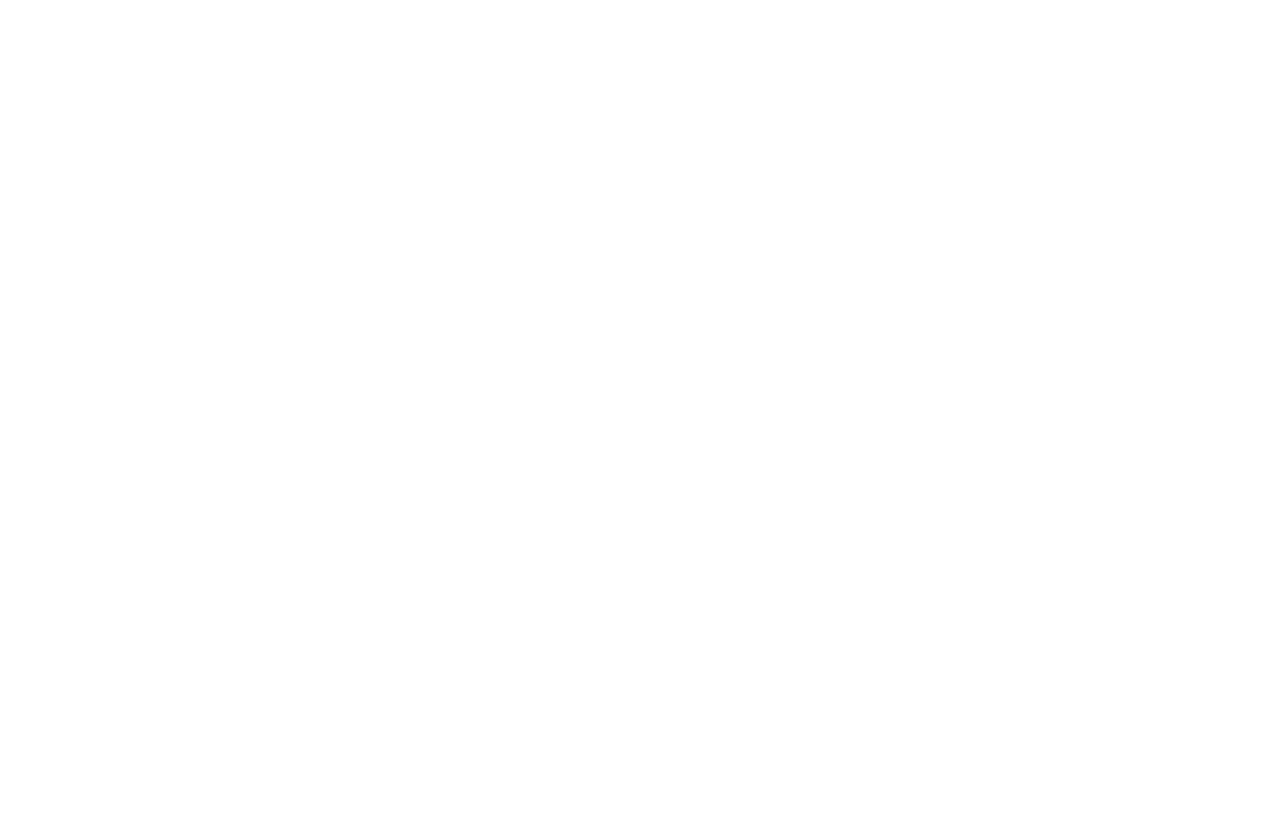
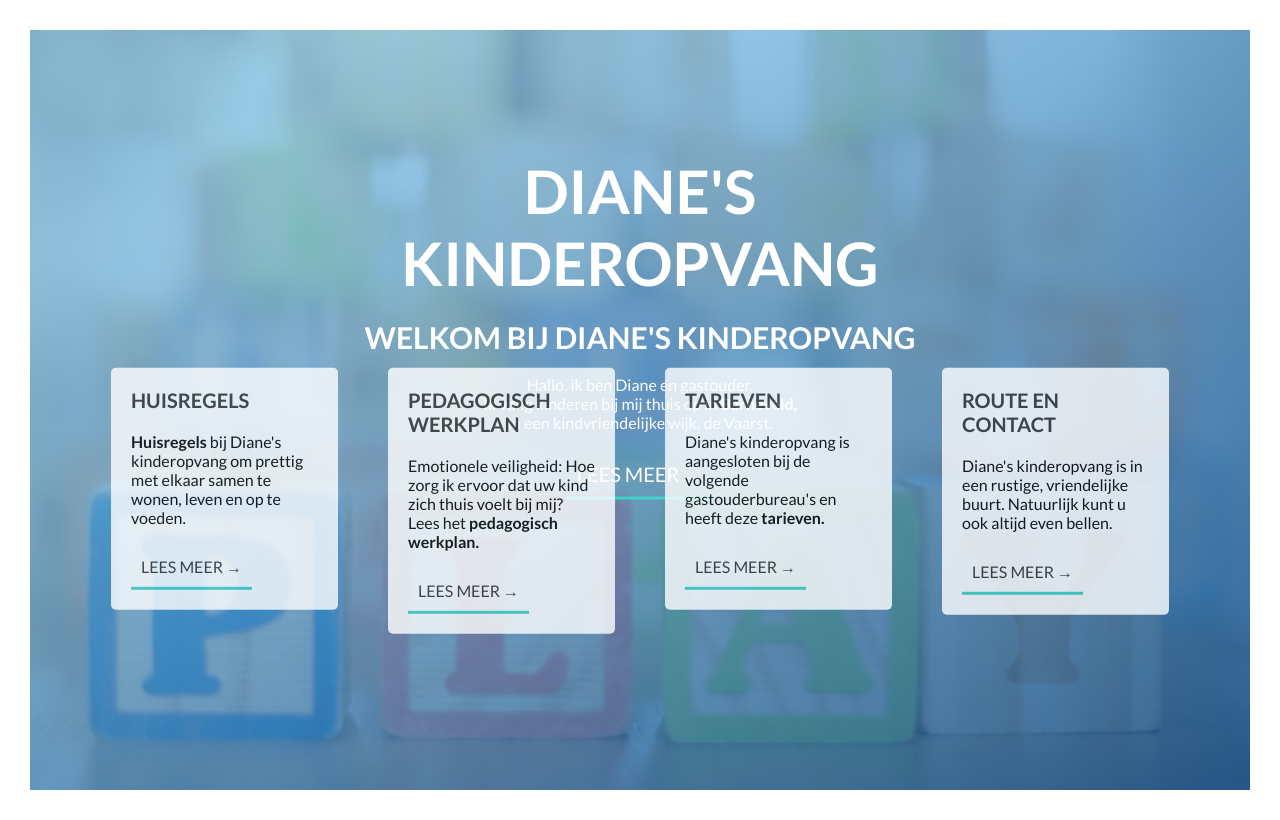
Before and after one commit to Cornee5674/Dianeskinderopvang2, a PHP site: page /landing.html in a window 1280 px wide. Before the commit the page is empty. Run offline with PHP 8.4, Linux system fonts and the light colour scheme.

Commit message:
Landing Page

```diff
--- a/css/style.css
+++ b/css/style.css
@@ -0,0 +1,144 @@
+@keyframes fromTopToBottom {
+  0% {
+    transform: translateY(-12rem);
+    opacity: 0; }
+  100% {
+    transform: translateY(0);
+    opacity: 1; } }
+
+@keyframes fromBottomToTop {
+  0% {
+    transform: translateY(12rem);
+    opacity: 0; }
+  100% {
+    transform: translateY(0);
+    opacity: 1; } }
+
+.margin-bottom-medium {
+  margin-bottom: 6rem; }
+
+.margin-bottom-small {
+  margin-bottom: 2rem; }
+
+.text-white {
+  color: #FFF; }
+
+*,
+*:after,
+*:before {
+  margin: 0;
+  padding: 0;
+  box-sizing: inherit; }
+
+html {
+  font-size: 62.5%; }
+
+body {
+  box-sizing: border-box; }
+
+body {
+  font-family: "Lato", sans-serif;
+  padding: 3rem; }
+
+.paragraph {
+  font-size: 1.6rem; }
+
+.heading-primary {
+  font-size: 6rem;
+  color: #FFF;
+  text-transform: uppercase;
+  animation: fromTopToBottom .8s; }
+
+.secondary-heading {
+  font-size: 3rem;
+  text-transform: uppercase; }
+
+.tertiary-heading {
+  font-size: 2rem;
+  text-transform: uppercase;
+  color: #323232; }
+
+.btn,
+.btn:link,
+.btn:visited {
+  text-decoration: none;
+  text-transform: uppercase;
+  border-bottom: 3px solid #3FD2C7;
+  color: #FFF;
+  font-size: 2rem;
+  transition: all .2s;
+  display: inline-block;
+  padding: 1rem;
+  animation: fromBottomToTop .8s; }
+  .btn:hover,
+  .btn:link:hover,
+  .btn:visited:hover {
+    background-color: #3FD2C7;
+    box-shadow: 0 2rem 3rem rgba(0, 0, 0, 0.15);
+    transform: translateY(-0.85rem); }
+  .btn:active,
+  .btn:link:active,
+  .btn:visited:active {
+    box-shadow: 0 1rem 2rem rgba(0, 0, 0, 0.15);
+    transform: translateY(-0.15rem); }
+
+.btn-small {
+  text-decoration: none;
+  text-transform: uppercase;
+  border-bottom: 3px solid #3FD2C7;
+  color: #323232;
+  font-size: 1.6rem;
+  transition: all .2s;
+  display: inline-block;
+  padding: 1rem;
+  animation: fromBottomToTop .8s; }
+  .btn-small:hover {
+    background-color: #3FD2C7; }
+
+.row {
+  width: 100%; }
+  .row:after {
+    content: "";
+    display: table;
+    clear: both; }
+  .row__col-1-of-3 {
+    float: left;
+    width: calc((100% - 2 * 1rem) / 3);
+    padding: 2rem; }
+    .row__col-1-of-3:not(:last-child) {
+      margin-right: 1rem; }
+  .row__col-1-of-4 {
+    float: left;
+    padding: 2rem;
+    width: calc((100% - 3 * 1rem) / 4); }
+    .row__col-1-of-4:not(:last-child) {
+      margin-right: 1rem; }
+
+.landing {
+  height: 95vh;
+  background-image: linear-gradient(to bottom right, rgba(153, 221, 255, 0.75), rgba(0, 69, 139, 0.75)), url("../img/blocks.jpg");
+  background-size: cover;
+  background-position: bottom;
+  position: relative; }
+  .landing__text-area {
+    position: absolute;
+    top: 30%;
+    left: 50%;
+    transform: translate(-50%, -30%);
+    text-align: center; }
+  .landing__boxes {
+    position: absolute;
+    top: 70%;
+    left: 5%;
+    width: 90%;
+    transform: translateY(-70%); }
+    .landing__boxes--box {
+      background-color: #FFF;
+      opacity: .8;
+      padding: 2rem;
+      border-radius: 5px;
+      position: relative;
+      transition: all .2s; }
+      .landing__boxes--box:hover {
+        transform: translateY(-2rem);
+        box-shadow: 0 2rem 3rem rgba(0, 0, 0, 0.15); }
--- a/landing.html
+++ b/landing.html
@@ -0,0 +1,52 @@
+<html>
+    <head>
+        <title>Diane's kinderopvang</title>
+
+        <link href="https://fonts.googleapis.com/css?family=Lato:300,400,700&display=swap" rel="stylesheet">
+        <link rel="stylesheet" href="css/style.css">
+    </head>
+    <body>
+        <section class="landing">
+            <div class="landing__text-area text-white">
+                <h1 class="heading-primary margin-bottom-small">Diane's kinderopvang</h1>
+                <h2 class="secondary-heading margin-bottom-small">Welkom bij Diane's kinderopvang</h2>
+                <p class="paragraph">Hallo, ik ben Diane en gastouder.</p>
+                <p class="paragraph">Ik vang kinderen bij mij thuis op in <strong>Barneveld,</strong></p>
+                <p class="paragraph margin-bottom-small">In een kindvriendelijke wijk, de Vaarst.</p>
+                <a href="#" class="btn">Lees meer &rarr;</a>
+            </div>
+            <div class="landing__boxes">
+                <div class="row">
+                    <div class="row__col-1-of-4">
+                        <div class="landing__boxes--box">
+                            <h3 class="tertiary-heading margin-bottom-small">Huisregels</h3>
+                            <p class="paragraph margin-bottom-small"><strong>Huisregels</strong> bij Diane's kinderopvang om prettig met elkaar samen te wonen, leven en op te voeden.</p>
+                            <a href="#" class="btn-small">Lees meer &rarr;</a>
+                        </div>
+                    </div>
+                    <div class="row__col-1-of-4">
+                        <div class="landing__boxes--box">
+                            <h3 class="tertiary-heading margin-bottom-small">Pedagogisch werkplan</h3>
+                            <p class="paragraph margin-bottom-small">Emotionele veiligheid: Hoe zorg ik ervoor dat uw kind zich thuis voelt bij mij? Lees het <strong>pedagogisch werkplan.</strong></p>
+                            <a href="#" class="btn-small">Lees meer &rarr;</a>
+                        </div>
+                    </div>
+                    <div class="row__col-1-of-4">
+                        <div class="landing__boxes--box">
+                            <h3 class="tertiary-heading margin-bottom-small">Tarieven</h3>
+                            <p class="paragraph margin-bottom-small">Diane's kinderopvang is aangesloten bij de volgende gastouderbureau's en heeft deze <strong>tarieven.</strong></p>
+                            <a href="#" class="btn-small">Lees meer &rarr;</a>
+                        </div>
+                    </div>
+                    <div class="row__col-1-of-4">
+                        <div class="landing__boxes--box">
+                            <h3 class="tertiary-heading margin-bottom-small">Route en contact</h3>
+                            <p class="paragraph margin-bottom-small">Diane's kinderopvang is in een rustige, vriendelijke buurt. Natuurlijk kunt u ook altijd even bellen.</p>
+                            <a href="#" class="btn-small">Lees meer &rarr;</a>
+                        </div>
+                    </div>
+                </div>
+            </div>
+        </section>
+    </body>
+</html>
--- a/package.json
+++ b/package.json
@@ -4,7 +4,7 @@
   "description": "",
   "main": "index.js",
   "scripts": {
-    "compile:sass": "node-sass sass/main.scss css/style.css -w"
+    "compile:sass": "node-sass sass/main.scss css/style.css"
   },
   "author": "",
   "license": "ISC",
--- /dev/null
+++ b/sass/abstracts/_animations.scss
@@ -0,0 +1,21 @@
+@keyframes fromTopToBottom {
+    0% {
+        transform: translateY(-12rem);
+        opacity: 0;
+    }
+    100% {
+        transform: translateY(0);
+        opacity: 1;
+    }
+}
+
+@keyframes fromBottomToTop {
+    0% {
+        transform: translateY(12rem);
+        opacity: 0;
+    }
+    100% {
+        transform: translateY(0);
+        opacity: 1;
+    }
+}
--- /dev/null
+++ b/sass/abstracts/_mixins.scss
@@ -0,0 +1,7 @@
+@mixin clearfix {
+    &:after {
+        content: "";
+        display: table;
+        clear: both;
+    }
+}
--- /dev/null
+++ b/sass/abstracts/_utilities.scss
@@ -0,0 +1,11 @@
+.margin-bottom-medium {
+    margin-bottom: 6rem;
+}
+
+.margin-bottom-small {
+    margin-bottom: 2rem;
+}
+
+.text-white {
+    color: $color-white;
+}
--- /dev/null
+++ b/sass/abstracts/_variables.scss
@@ -0,0 +1,9 @@
+$color-primary: #99DDFF;
+$color-secondary: #00458B;
+$color-tertiary: #3FD2C7;
+
+$color-white: #FFF;
+$color-black: #000;
+$color-dark-grey: #323232;
+
+$gutter-horizontal: 1rem;
--- /dev/null
+++ b/sass/base/_typography.scss
@@ -0,0 +1,9 @@
+body {
+    font-family: "Lato", sans-serif;
+    padding: 3rem;
+
+}
+
+.paragraph {
+    font-size: 1.6rem;
+}
--- /dev/null
+++ b/sass/components/_button.scss
@@ -0,0 +1,40 @@
+.btn,
+.btn:link,
+.btn:visited {
+    text-decoration: none;
+    text-transform: uppercase;
+    border-bottom: 3px solid $color-tertiary;
+    color: $color-white;
+    font-size: 2rem;
+    transition: all .2s;
+    display: inline-block;
+    padding: 1rem;
+    animation: fromBottomToTop .8s;
+
+    &:hover {
+        background-color: $color-tertiary;
+        box-shadow: 0 2rem 3rem rgba($color-black, 0.15);
+        transform: translateY(-.85rem);
+    }
+
+    &:active {
+        box-shadow: 0 1rem 2rem rgba($color-black, 0.15);
+        transform: translateY(-.15rem);
+    }
+}
+
+.btn-small {
+    text-decoration: none;
+    text-transform: uppercase;
+    border-bottom: 3px solid $color-tertiary;
+    color: $color-dark-grey;
+    font-size: 1.6rem;
+    transition: all .2s;
+    display: inline-block;
+    padding: 1rem;
+    animation: fromBottomToTop .8s;
+
+    &:hover {
+        background-color: $color-tertiary;
+    }
+}
--- /dev/null
+++ b/sass/components/_heading-primary.scss
@@ -0,0 +1,6 @@
+.heading-primary {
+    font-size: 6rem;
+    color: $color-white;
+    text-transform: uppercase;
+    animation: fromTopToBottom .8s;
+}
--- /dev/null
+++ b/sass/components/_heading-secondary.scss
@@ -0,0 +1,4 @@
+.secondary-heading {
+    font-size: 3rem;
+    text-transform: uppercase;
+}
--- /dev/null
+++ b/sass/components/_heading-tertiary.scss
@@ -0,0 +1,5 @@
+.tertiary-heading {
+    font-size: 2rem;
+    text-transform: uppercase;
+    color: #323232;
+}
--- /dev/null
+++ b/sass/layout/_grid.scss
@@ -0,0 +1,24 @@
+.row {
+    width: 100%;
+
+    @include clearfix;
+
+    &__col-1-of-3 {
+        float: left;
+        width: calc((100% - 2 * #{$gutter-horizontal}) / 3);
+        padding: 2rem;
+        &:not(:last-child) {
+            margin-right: $gutter-horizontal;
+        }
+    }
+
+    &__col-1-of-4 {
+        float: left;
+        padding: 2rem;
+        width: calc((100% - 3 * #{$gutter-horizontal}) / 4);
+
+        &:not(:last-child) {
+            margin-right: $gutter-horizontal;
+        }
+    }
+}
--- a/sass/main.scss
+++ b/sass/main.scss
@@ -1 +1,16 @@
+@import "abstracts/variables";
+@import "abstracts/animations";
+@import "abstracts/utilities";
+@import "abstracts/mixins";
+
 @import "base/base";
+@import "base/typography";
+
+@import "components/heading-primary";
+@import "components/heading-secondary";
+@import "components/heading-tertiary";
+@import "components/button";
+
+@import "layout/grid";
+
+@import "pages/landing";
--- /dev/null
+++ b/sass/pages/_landing.scss
@@ -0,0 +1,37 @@
+.landing {
+    height: 95vh;
+    background-image: linear-gradient(to bottom right, rgba($color-primary, 0.75), rgba($color-secondary, 0.75)), url("../img/blocks.jpg");
+    background-size: cover;
+    background-position: bottom;
+    position: relative;
+
+    &__text-area {
+        position: absolute;
+        top: 30%;
+        left: 50%;
+        transform: translate(-50%, -30%);
+        text-align: center;
+    }
+
+    &__boxes {
+        position: absolute;
+        top: 70%;
+        left: 5%;
+        width: 90%;
+        transform: translateY(-70%);
+
+        &--box {
+            background-color: $color-white;
+            opacity: .8;
+            padding: 2rem;
+            border-radius: 5px;
+            position: relative;
+            transition: all .2s;
+
+            &:hover {
+                transform: translateY(-2rem);
+                box-shadow: 0 2rem 3rem rgba($color-black, 0.15);
+            }
+        }
+    }
+}
```
Also changed, not shown: img/blocks.jpg (added).
